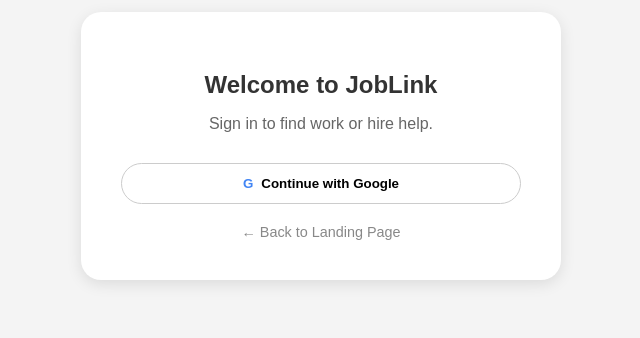
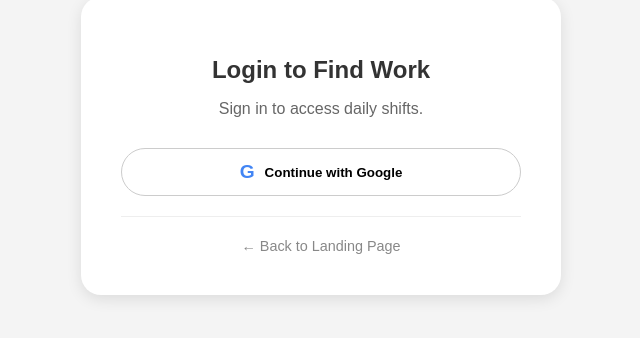
Before and after one commit to mayankyadav00/job-link, a Next.js app: page /login in a window 1280 px wide. Shown: the part 254-592 px from the top of the page, without its empty margins (319-959 px from the left). Built offline with nearby package versions, Linux system fonts and the light colour scheme; no server answers.

Commit message:
Update page.js

```diff
--- a/src/app/login/page.js
+++ b/src/app/login/page.js
@@ -1,27 +1,35 @@
 'use client';
-import { useState } from 'react';
+import { useState, useEffect, Suspense } from 'react'; // Suspense needed for reading URL params safely
 import Link from 'next/link';
-// ✅ CHANGED: Import directly from the package, not your local file
+import { useSearchParams } from 'next/navigation';
 import { createClient } from '@supabase/supabase-js';
 
-export default function LoginPage() {
+// Setup Supabase (Directly here to avoid import errors)
+const supabase = createClient(
+  process.env.NEXT_PUBLIC_SUPABASE_URL,
+  process.env.NEXT_PUBLIC_SUPABASE_ANON_KEY
+);
+
+function LoginContent() {
   const [loading, setLoading] = useState(false);
+  const searchParams = useSearchParams();
 
-  // ✅ Initialize Supabase right here (Bypasses the "Module Not Found" error)
-  const supabase = createClient(
-    process.env.NEXT_PUBLIC_SUPABASE_URL,
-    process.env.NEXT_PUBLIC_SUPABASE_ANON_KEY
-  );
+  // 1. Detect User Intent (Default to 'seeker' if they just went to /login directly)
+  const userType = searchParams.get('type') || 'seeker';
 
   const handleGoogleLogin = async () => {
     try {
       setLoading(true);
-      const currentURL = window.location.origin;
+      const origin = window.location.origin;
+
+      // 2. Decide where to go based on intent
+      // If they wanted to post a job, send to provider dashboard. Otherwise seeker.
+      const targetPage = userType === 'provider' ? '/provider/dashboard' : '/seeker/dashboard';
 
       const { error } = await supabase.auth.signInWithOAuth({
         provider: 'google',
         options: {
-          redirectTo: `${currentURL}/seeker/dashboard`,
+          redirectTo: `${origin}${targetPage}`, // The Magic Redirect
           queryParams: {
             access_type: 'offline',
             prompt: 'consent',
@@ -40,22 +48,38 @@ export default function LoginPage() {
   return (
     <div style={{ minHeight: '100vh', display: 'flex', alignItems: 'center', justifyContent: 'center', background: '#f4f4f4' }}>
       <div style={{ background: 'white', padding: '40px', borderRadius: '20px', boxShadow: '0 4px 15px rgba(0,0,0,0.1)', width: '100%', maxWidth: '400px', textAlign: 'center' }}>
-        <h2 style={{ marginBottom: '10px', color: '#333' }}>Welcome to JobLink</h2>
-        <p style={{ color: '#666', marginBottom: '30px' }}>Sign in to find work or hire help.</p>
+
+        <h2 style={{ marginBottom: '10px', color: '#333' }}>
+          {userType === 'provider' ? 'Login to Hire' : 'Login to Find Work'}
+        </h2>
+        <p style={{ color: '#666', marginBottom: '30px' }}>
+          {userType === 'provider' ? 'Post jobs and find local talent.' : 'Sign in to access daily shifts.'}
+        </p>
 
         <button
           onClick={handleGoogleLogin}
           disabled={loading}
-          style={{ width: '100%', padding: '12px', border: '1px solid #ccc', borderRadius: '30px', background: 'white', fontWeight: 'bold', cursor: loading ? 'wait' : 'pointer' }}
+          style={{ width: '100%', padding: '12px', border: '1px solid #ccc', borderRadius: '30px', background: 'white', fontWeight: 'bold', cursor: loading ? 'wait' : 'pointer', display: 'flex', alignItems: 'center', justifyContent: 'center', gap: '10px' }}
         >
-          <span style={{ color: '#4285F4', fontWeight: 'bold', marginRight: '8px' }}>G</span>
-          {loading ? 'Connecting...' : 'Continue with Google'}
+          <span style={{ color: '#4285F4', fontSize: '1.2rem', fontWeight: 'bold' }}>G</span>
+          <span>{loading ? 'Connecting...' : 'Continue with Google'}</span>
         </button>
 
-        <Link href="/" style={{ display: 'block', marginTop: '20px', color: '#888', textDecoration: 'none', fontSize: '0.9rem' }}>
+        <div style={{ margin: '20px 0', borderTop: '1px solid #eee' }}></div>
+
+        <Link href="/" style={{ color: '#888', textDecoration: 'none', fontSize: '0.9rem' }}>
           ← Back to Landing Page
         </Link>
       </div>
     </div>
   );
 }
+
+// Wrap in Suspense to prevent Next.js Build Errors
+export default function LoginPage() {
+  return (
+    <Suspense fallback={<div>Loading login...</div>}>
+      <LoginContent />
+    </Suspense>
+  );
+}
```
